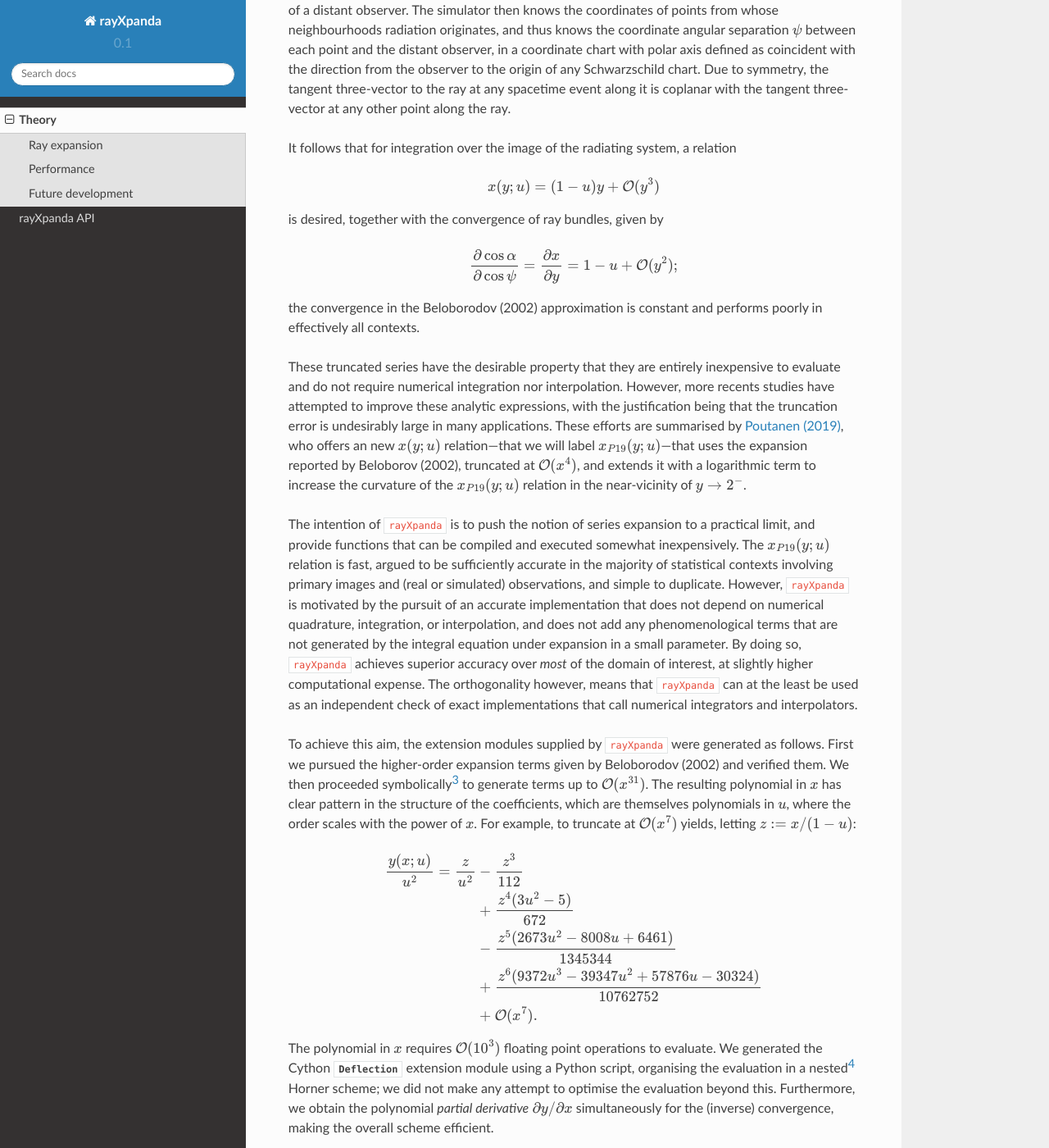
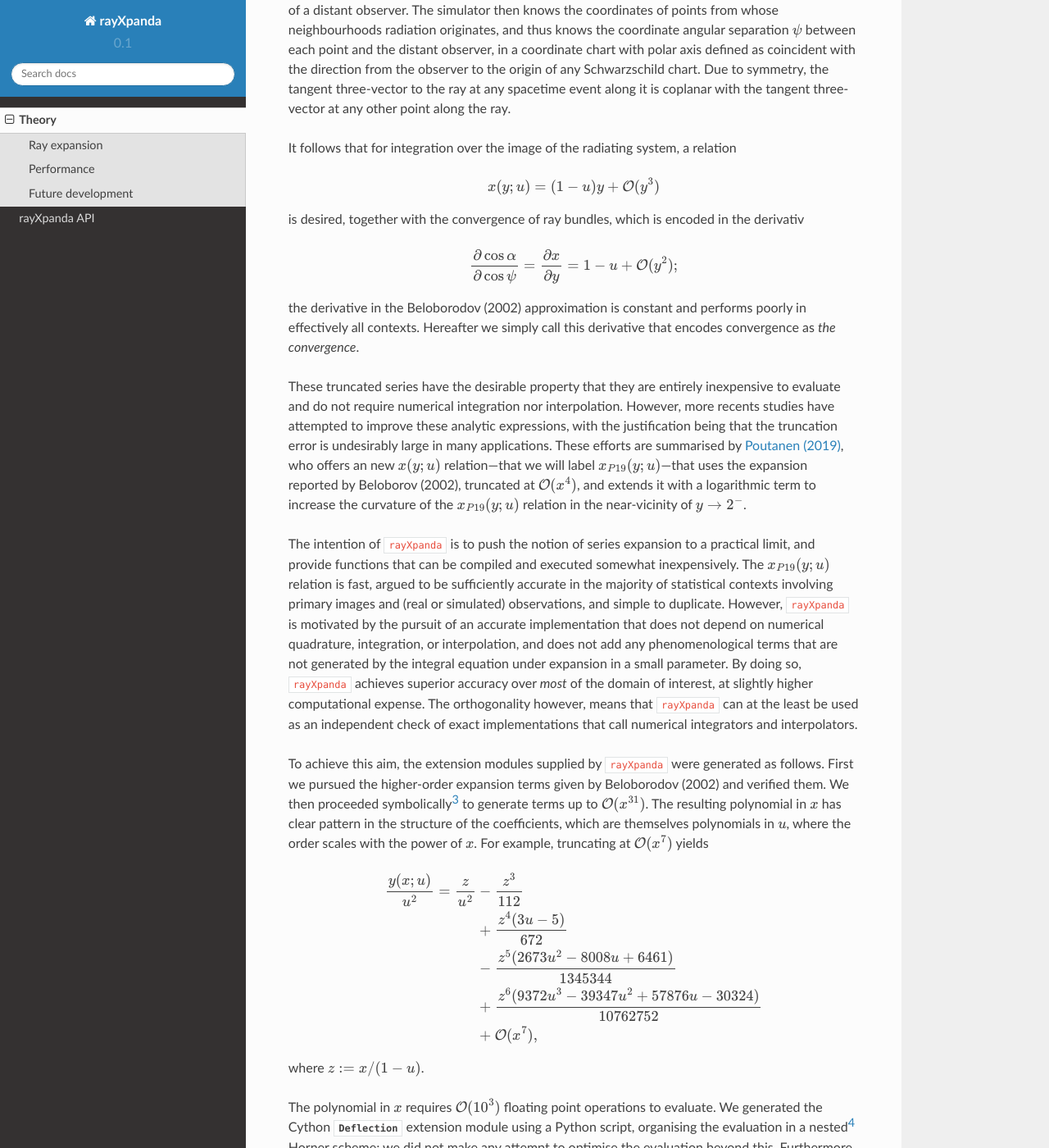
Before and after one commit to ThomasEdwardRiley/rayXpanda, a Sphinx documentation site: the page built from docs/source/theory.rst, in a window 1280 px wide and 1400 px high, scrolled down 1566 px. Shown: the whole window at 82% size. Built offline with Sphinx 7.4.7 and the Read the Docs theme 2.0.0, drawn with Linux system fonts in a browser that asks for light colours; pages that are not in the unit, such as notebooks, are missing from menus; some of the changed text lies outside the part shown.

```diff
--- a/docs/source/rayXpandaAPI.rst
+++ b/docs/source/rayXpandaAPI.rst
@@ -6,9 +6,9 @@ rayXpanda API
 Deflection
 ----------
 
-.. autofunction:: rayXpanda.deflection.lensing
+.. autofunction:: rayXpanda.deflection.deflect
 
 Inversion
 ---------
 
-.. autofunction:: rayXpanda.inversion.lensing
+.. autofunction:: rayXpanda.inversion.invert
--- a/docs/source/theory.rst
+++ b/docs/source/theory.rst
@@ -96,16 +96,17 @@ relation
 
     x(y;u) = (1-u)y+\mathcal{O}(y^{3})
 
-is desired, together with the convergence of ray bundles, given
-by
+is desired, together with the convergence of ray bundles, which is encoded
+in the derivativ
 
 .. math::
 
     \frac{\partial\cos\alpha}{\partial\cos\psi} = \frac{\partial x}{\partial y}
                                               = 1-u + \mathcal{O}(y^{2});
 
-the convergence in the Beloborodov (2002) approximation is constant and
-performs poorly in effectively all contexts.
+the derivative in the Beloborodov (2002) approximation is constant and
+performs poorly in effectively all contexts. Hereafter we simply call this
+derivative that encodes convergence as *the convergence*.
 
 These truncated series have the desirable property that they
 are entirely inexpensive to evaluate and do not require numerical
@@ -140,17 +141,19 @@ by Beloborodov (2002) and verified them. We then proceeded symbolically\ [#]_
 to generate terms up to :math:`\mathcal{O}(x^{31})`. The resulting polynomial
 in :math:`x` has clear pattern in the structure of the coefficients, which are
 themselves polynomials in :math:`u`, where the order scales with the
-power of :math:`x`. For example, to truncate at :math:`\mathcal{O}(x^{7})`
-yields, letting :math:`z\mathrel{:=}x/(1-u)`:
+power of :math:`x`. For example, truncating at :math:`\mathcal{O}(x^{7})`
+yields
 
 .. math::
     \begin{aligned}
     \frac{y(x;u)}{u^{2}} = \frac{z}{u^{2}} &- \frac{z^{3}}{112}\\
-               &+\frac{z^{4}(3u^{2} - 5)}{672}\\
+               &+\frac{z^{4}(3u - 5)}{672}\\
                &-\frac{z^{5}(2673u^2 - 8008u + 6461)}{1345344}\\
                &+\frac{z^{6}(9372u^3 - 39347u^2 + 57876u - 30324)}{10762752}\\
-               &+\mathcal{O}(x^{7}).
+               &+\mathcal{O}(x^{7}),
     \end{aligned}
+
+where :math:`z\mathrel{:=}x/(1-u)`.
 
 The polynomial in :math:`x` requires :math:`\mathcal{O}(10^{3})` floating
 point operations to evaluate. We generated the Cython :mod:`~.Deflection`
```
Also changed, not shown: other parts of docs/source/theory.rst (+1 -1 lines), docs/source/intro.txt (+14 -0 lines), 4 other files.
